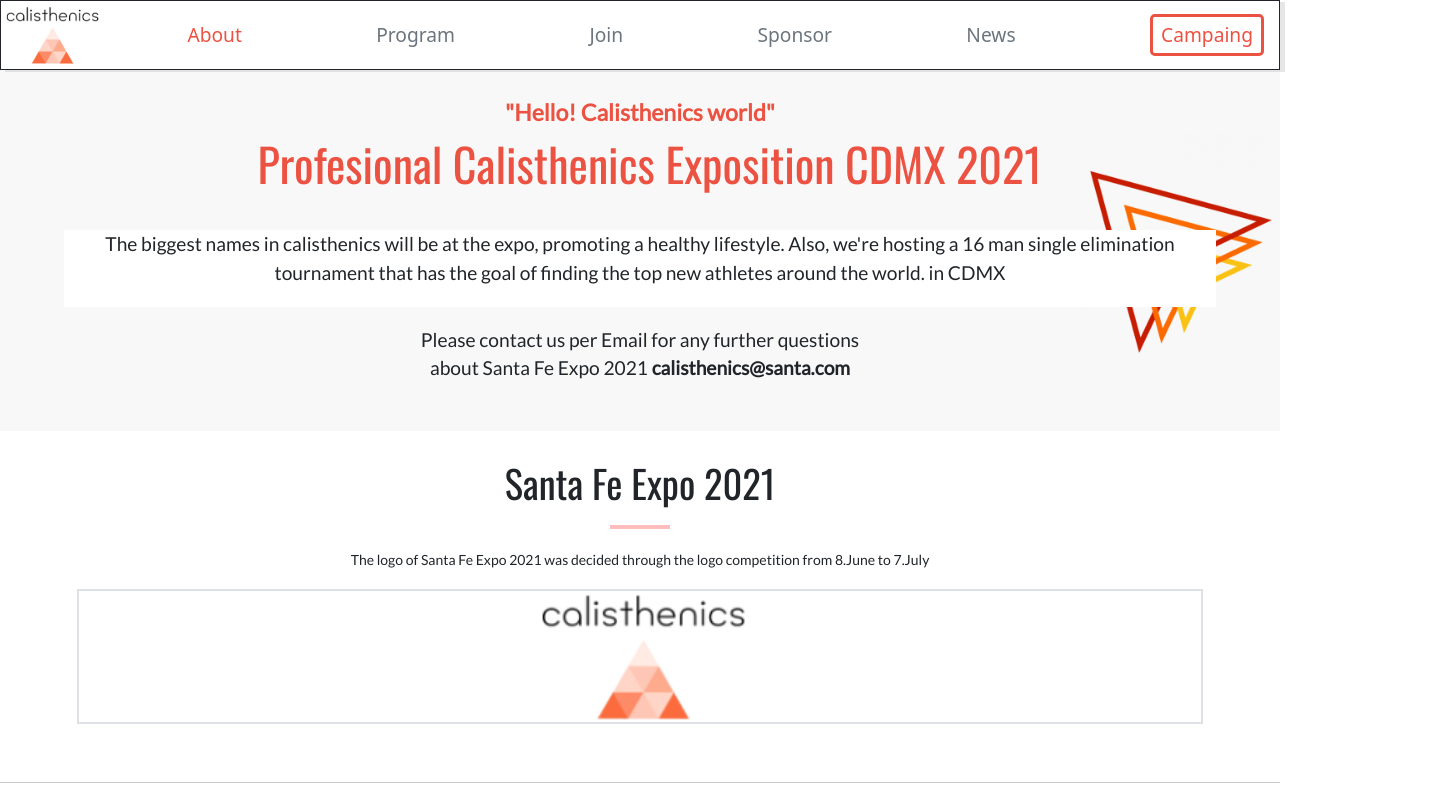
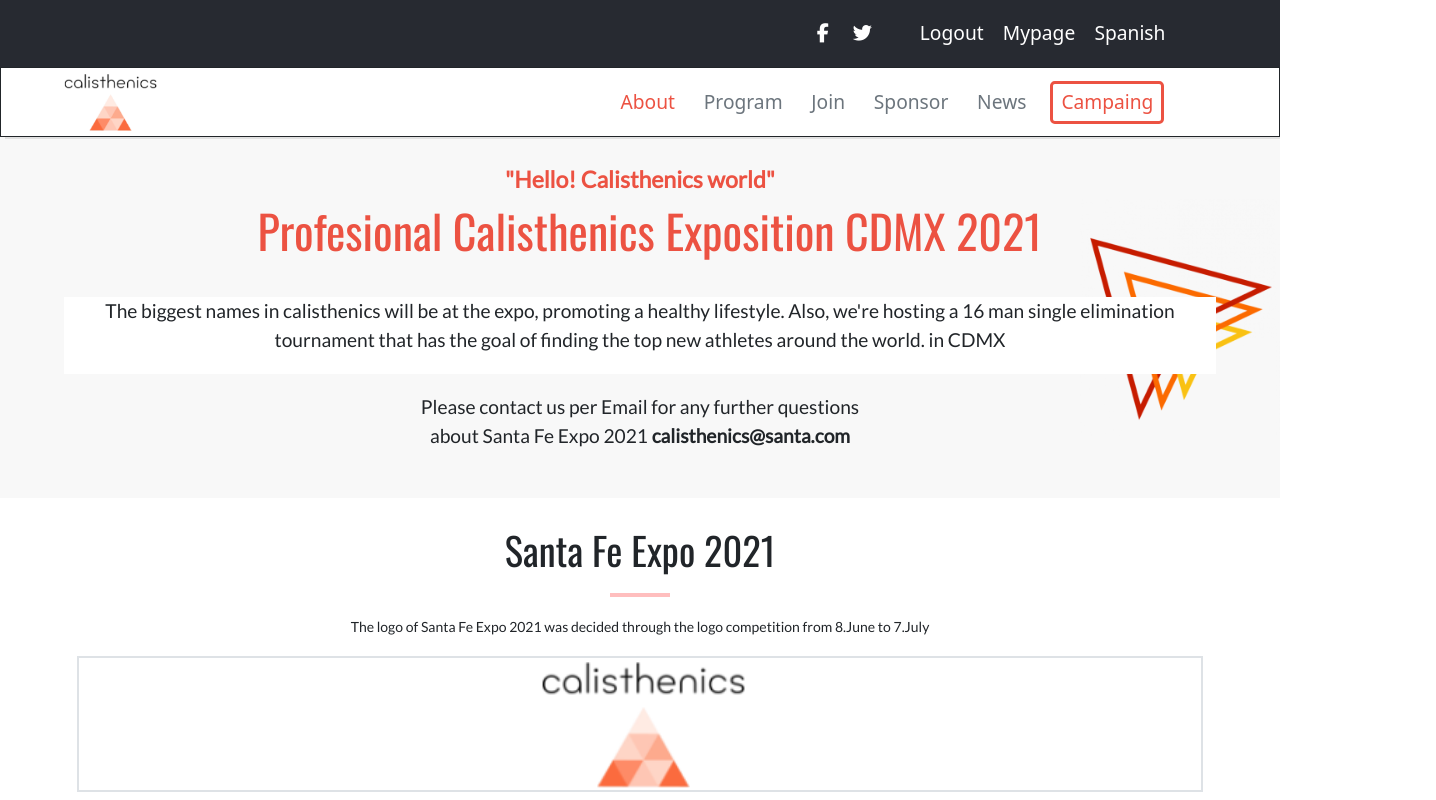
Before and after one commit to mike2611/calisthenics-guide, a plain HTML site: page about.html in a window 1280 px wide. Shown: the top 800 px of the page, 1436 px wide, since content can reach past the window. Drawn offline with nearby package versions, Linux system fonts and the light colour scheme.

Commit message:
Add header to about.html

```diff
--- a/about.html
+++ b/about.html
@@ -15,8 +15,39 @@
 </head>
 <body>
     <header>
+        <nav id="top-header" class="navbar navbar-expand-md d-none d-md-flex">
+            <div class="collapse navbar-collapse">
+                <ul class="navbar-nav ms-md-auto">
+                    <li class="nav-item me-1">
+                        <a href="#" class="nav-link">
+                            <i class="fab fa-facebook-f text-white "></i>
+                        </a>
+                    </li>
+                    <li class="nav-item me-4">
+                        <a href="#" class="nav-link">
+                            <i class="fab fa-twitter text-white"></i>
+                        </a>
+                    </li>
+                    <li class="nav-item">
+                        <a href="#" class="nav-link text-white">
+                           Logout
+                        </a>
+                    </li>
+                    <li class="nav-item">
+                        <a href="#" class="nav-link text-white">
+                            Mypage
+                        </a>
+                    </li>
+                    <li class="nav-item">
+                        <a href="#" class="nav-link text-white pe-md-2">
+                            Spanish
+                        </a>
+                    </li>
+                </ul>
+            </div>
+        </nav>
         <nav id="bottom-header" class="navbar navbar-expand-md">
-        <a href="#" class="navbar-brand d-none d-md-flex" id="top-logo">
+            <a href="#" class="navbar-brand d-none d-md-flex ms-5" id="top-logo">
                 <img src="images/logo.png" alt="Logo" id="logo">
             </a>
             <button class="navbar-toggler ms-2" data-bs-toggle="collapse" data-bs-target="#header-menu"
@@ -24,36 +55,34 @@
                 <span class="material-icons">menu</span>
             </button>
             <div class="collapse navbar-collapse" id="header-menu">
-            <ul class="navbar-nav align-items-center">
-                <li class="nav-item px-5">
+                <ul class="navbar-nav align-items-center ms-md-auto">
+                    <li class="nav-item px-5 px-md-1">
                         <a href="#" class="nav-link" id="item-about">
                             About
                         </a>
                     </li>
-                <li class="nav-item px-5">
+                    <li class="nav-item px-5 px-md-1">
                         <a href="#" class="nav-link text-secondary">
                             Program
                         </a>
                     </li>
-                <li class="nav-item px-5">
+                    <li class="nav-item px-5 px-md-1">
                         <a href="#" class="nav-link text-secondary">
                             Join
                         </a>
                     </li>
-                <li class="nav-item px-5">
+                    <li class="nav-item px-5 px-md-1">
                         <a href="#" class="nav-link text-secondary">
                             Sponsor
                         </a>
                     </li>
-                <li class="nav-item px-5">
+                    <li class="nav-item px-5 px-md-1">
                         <a href="#" class="nav-link text-secondary">
                             News
                         </a>
                     </li>
-                <li class="nav-item px-5">
-                    <a href="#" class="nav-link ">
+                    <li class="nav-item px-5 px-md-2">
                         <button type="button" class="btn" id="btn-header">Campaing</button>
-                    </a>
                     </li>
                 </ul>
             </div>
```
Lines whose indentation alone changed are shown as unchanged.
